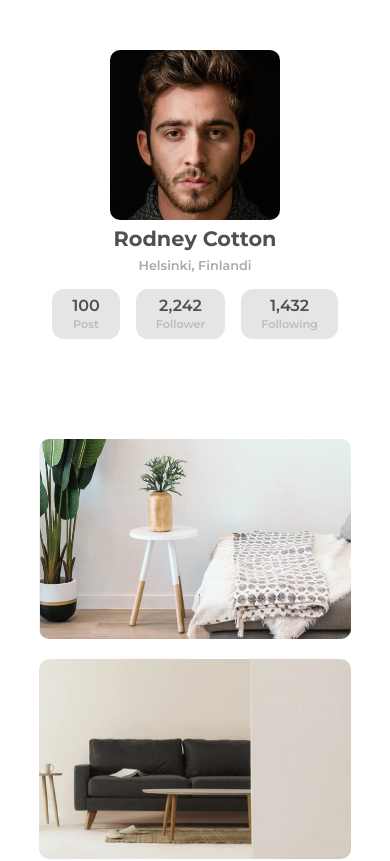
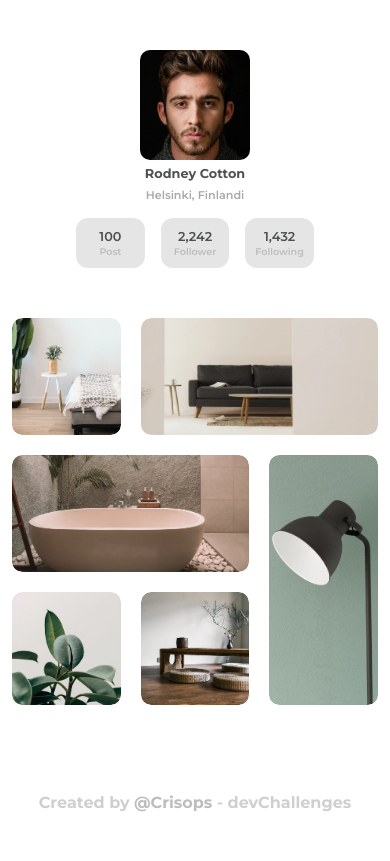
Before and after one commit to Crisops/My-Gallery, a plain HTML site: page index.html in a window 390 px wide. Shown: the top 861 px of the page. Drawn offline with Linux system fonts and the light colour scheme.

Commit message:
Arreglo de galeria

```diff
--- a/css/style.css
+++ b/css/style.css
@@ -23,7 +23,7 @@ body{
 
 section{
   display: block;
-  padding: 50px 16% 50px;
+  padding: 50px 15% 50px;
 }
 
 section .gridProfile{
@@ -107,7 +107,6 @@ section .gridProfile .profileActivity .item span:nth-child(2){
 section .gridPhotosGallery{
   display: grid;
   grid-template-columns: repeat(auto-fill, minmax(300px, 1fr));
-  grid-auto-rows: minmax(200px, auto);
   gap: 20px;
   grid-auto-flow: dense;
 }
@@ -115,11 +114,11 @@ section .gridPhotosGallery{
 section .gridPhotosGallery .item{
   position: relative;
   overflow: hidden;
+  border-radius: 10px;
 }
 
 
 section .gridPhotosGallery .item img{
-  position: absolute;
   width: 100%;
   height: 100%;
   object-fit: cover;
@@ -185,13 +184,22 @@ footer p span:hover a{
   color: #3dff23;
 }
 
+.wide{
+  grid-column: span 2;
+}
+
+.tall{
+  grid-row: span 2;
+}
 
 
+@media (min-width: 1800px){
+  section .gridPhotosGallery .item:nth-child(2).wide{
+    grid-column: span 2;
+  }
 
-
-@media (min-width: 1000px){
-  .wide{
-    grid-column: span 2;
+  section .gridPhotosGallery .item:nth-child(6){
+    display: none;
   }
 
   .tall{
@@ -199,8 +207,98 @@ footer p span:hover a{
   }
 }
 
-@media (max-width: 1000px){
+@media (max-width: 1400px){
   section:nth-child(2){
-    padding: 50px 10% 60px;
+    padding: 50px 3% 60px;
+  }
+
+  section .gridPhotosGallery .item:nth-child(6){
+    display: flex;
+  }
+
+  section .gridPhotosGallery{
+    grid-template-columns: repeat(auto-fill, minmax(300px, 1fr));
   }
 }
+
+@media (max-width: 1000px){
+
+  section:nth-child(2){
+    padding: 0px 3% 20px;
+  }
+
+  section .gridPhotosGallery{
+    grid-template-columns: repeat(auto-fill, minmax(250px, 1fr));
+  }
+
+}
+
+@media (max-width: 850px){
+
+  section .gridPhotosGallery{
+    grid-template-columns: repeat(auto-fill, minmax(200px, 1fr));
+  }
+
+}
+
+
+@media (max-width: 681px){
+
+  section .gridProfile .profile {
+    position: relative;
+    top: 0;
+    display: flex;
+    justify-content: center;
+    align-items: center;
+    flex-direction: column;
+    width: 139px;
+    gap: 0.4rem;
+  }
+
+  section .gridProfile .profile span {
+    font-size: 1.1rem;
+  }
+
+  section .gridPhotosGallery{
+    grid-template-columns: repeat(auto-fill, minmax(150px, 1fr));
+  }
+
+}
+
+@media (max-width: 520px){
+
+  section .gridProfile .profile {
+    position: relative;
+    top: 0;
+    display: flex;
+    justify-content: center;
+    align-items: center;
+    flex-direction: column;
+    width: 110px;
+    gap: 0.4rem;
+  }
+
+  section .gridProfile .profile span {
+    font-size: .8rem;
+  }
+
+  section .gridProfile .profile p {
+    font-size: .7rem;
+  }
+
+  section .gridProfile .profileActivity .item {
+    padding: 10px 10px;
+  }
+
+  section .gridProfile .profileActivity .item span:nth-child(1) {
+    font-size: .8rem;
+  }
+
+  section .gridProfile .profileActivity .item span:nth-child(2) {
+    font-size: .6rem;
+  }
+
+  section .gridPhotosGallery{
+    grid-template-columns: repeat(auto-fill, minmax(100px, 1fr));
+  }
+}
--- a/index.html
+++ b/index.html
@@ -45,23 +45,14 @@
       <div class="item wide">
         <img src="img/photo3.png" alt="photo3">
       </div>
+      <div class="item tall">
+        <img src="img/photo_4.png" alt="photo4">
+      </div>
       <div class="item">
         <img src="img/photo5.png" alt="photo5">
       </div>
       <div class="item">
         <img src="img/photo6.png" alt="photo6">
-      </div>
-      <div class="item tall">
-        <img src="img/photo_4.png" alt="photo4">
-      </div>
-      <div class="item">
-        <img src="img/photo1.png" alt="photo1">
-      </div>
-      <div class="item">
-        <img src="img/photo6.png" alt="photo6">
-      </div>
-      <div class="item">
-        <img src="img/photo1.png" alt="photo1">
       </div>
     </div>
   </section>
```
